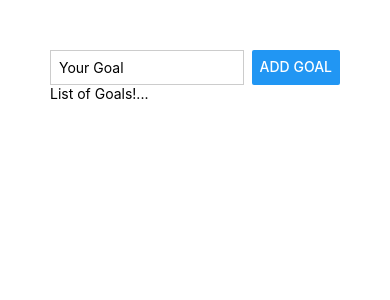
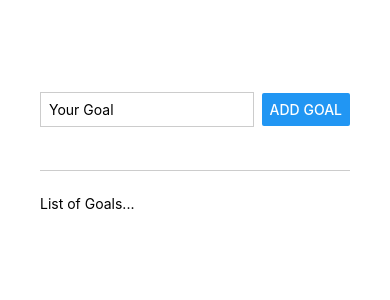
Before and after one commit to moviefan322/reactnative, a React Native app in the folder RNCourse/: screen / in a window 390 px wide. Shown: the top 300 px of the page. Built offline with nearby package versions, Linux system fonts and the light colour scheme.

Commit message:
modifies layout w flexbox attrs

```diff
--- a/RNCourse/App.js
+++ b/RNCourse/App.js
@@ -7,8 +7,8 @@
         <TextInput style={styles.textInput} placeholder="Your Goal" />
         <Button title="Add Goal" />
       </View>
-      <View>
-        <Text>List of Goals!...</Text>
+      <View style={styles.goalsContainer}>
+        <Text>List of Goals...</Text>
       </View>
     </View>
   );
@@ -16,17 +16,27 @@
 
 const styles = StyleSheet.create({
   appContainer: {
+    flex: 1,
     padding: 50,
+    paddingHorizontal: 40,
   },
   inputContainer: {
-    flexDirection: 'row',
-    justifyContent: 'space-between',
+    flex: 1,
+    flexDirection: "row",
+    justifyContent: "space-between",
+    alignItems: "center",
+    marginBottom: 24,
+    borderBottomWidth: 1,
+    borderBottomColor: "#cccccc",
   },
   textInput: {
-    borderColor: '#cccccc',
+    borderColor: "#cccccc",
     borderWidth: 1,
     padding: 8,
-    width: '80%',
+    width: "80%",
     marginRight: 8,
-  }
+  },
+  goalsContainer: {
+    flex: 5,
+  },
 });
```
